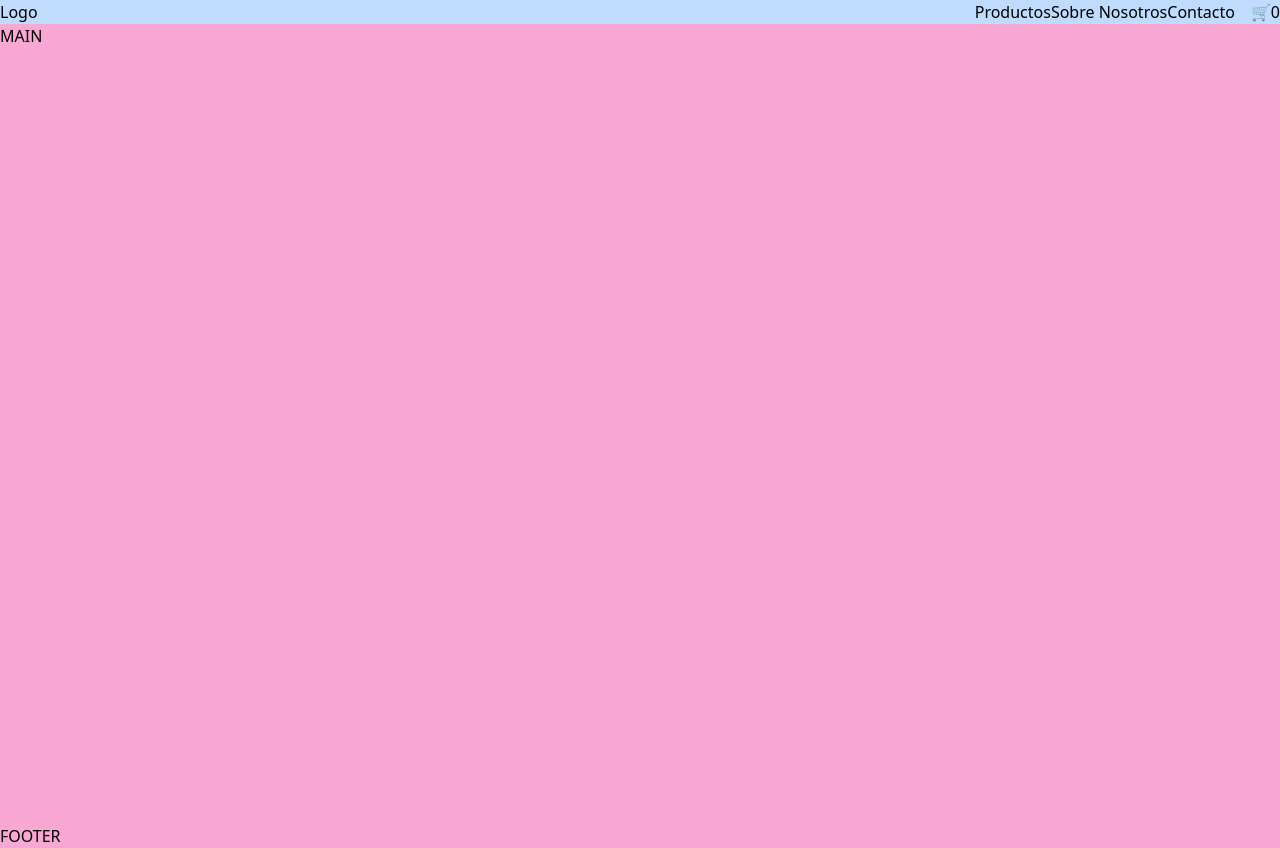
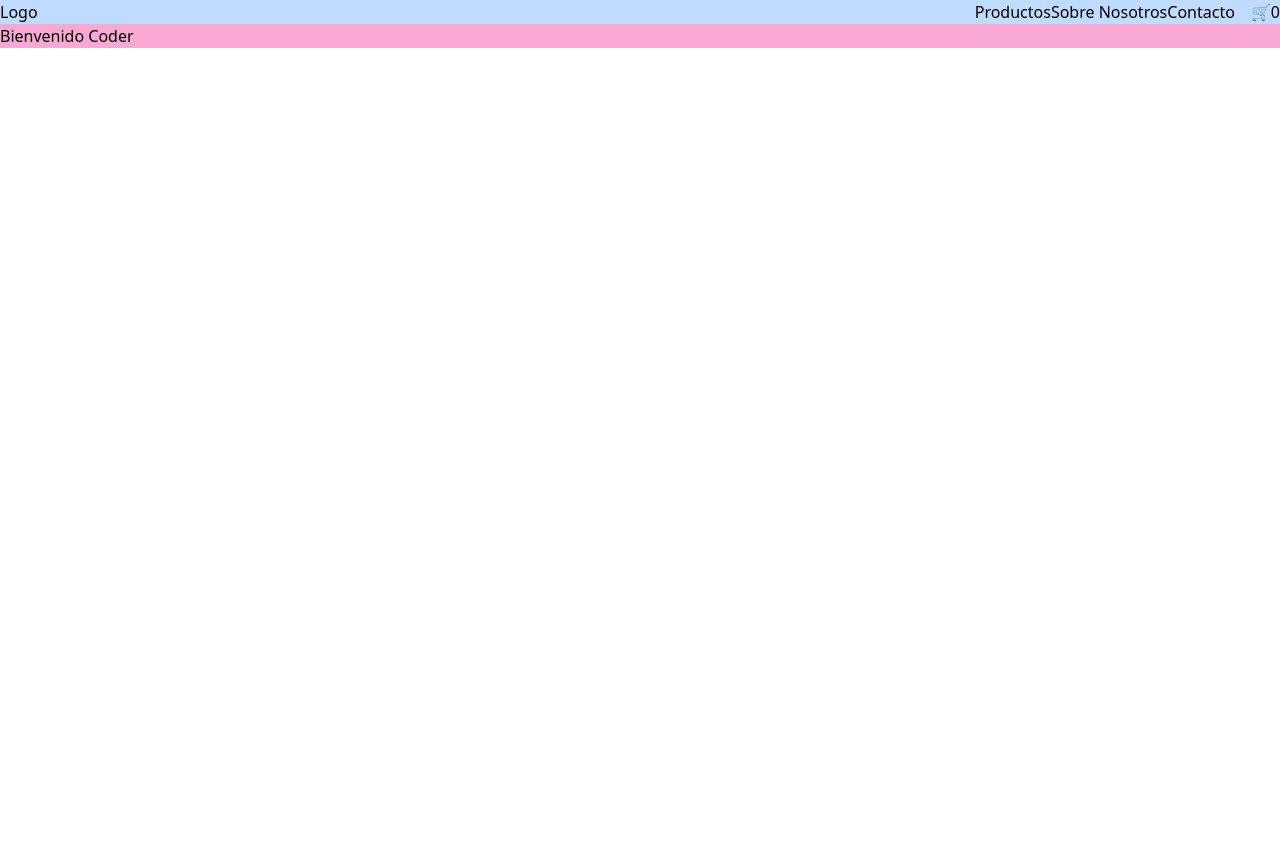
Before and after one commit to navifuentes/E-commerce-proyect, a React (Create React App) app in the folder my-app/: page / in a window 1280 px wide. After the commit the page ends 800 px from the top, so only its background shows below. Built offline with nearby package versions, Linux system fonts and the light colour scheme.

Commit message:
itemlistcontainer

```diff
--- a/my-app/src/components/App.js
+++ b/my-app/src/components/App.js
@@ -1,12 +1,12 @@
 import "./App.css";
 import Navbar from "./Navbar/Navbar";
+import ItemListCointainer from "./ItemListContainer/ItemListCointainer";
 
 function App() {
   return (
     <div className="App bg-pink-300 dark:bg-black dark:text-white">
       <Navbar />
-      <div className="h-screen"> MAIN</div>
-      <footer className="h-1/4">FOOTER</footer>
+      <ItemListCointainer greeting={"Bienvenido Coder"} />
     </div>
   );
 }
--- /dev/null
+++ b/my-app/src/components/ItemListContainer/ItemListCointainer.jsx
@@ -0,0 +1,11 @@
+import React from "react";
+
+const ItemListCointainer = ({ greeting }) => {
+  return (
+    <>
+      <p>{greeting}</p>
+    </>
+  );
+};
+
+export default ItemListCointainer;
```
Also changed, not shown: my-app/src/components/CartWidget/CartWidget.jsx (line endings or trailing spaces).
